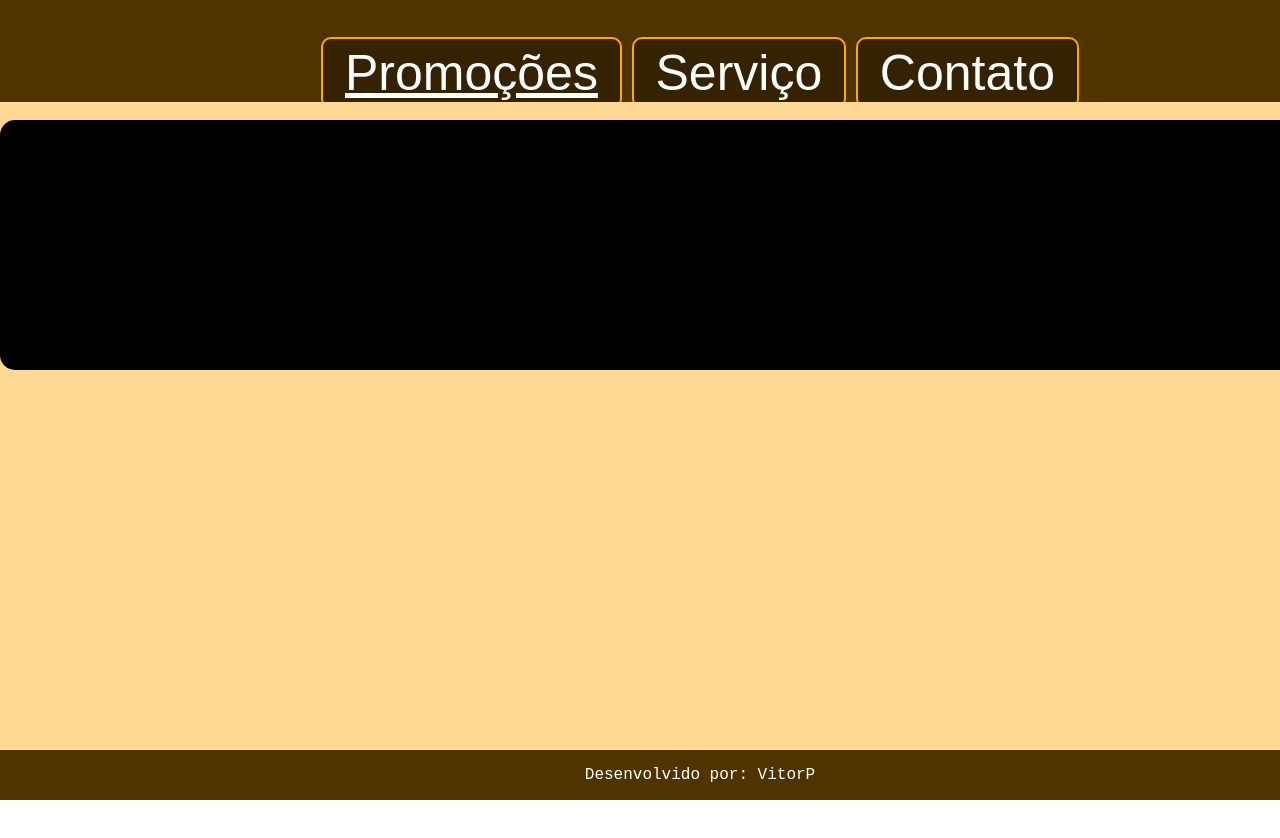
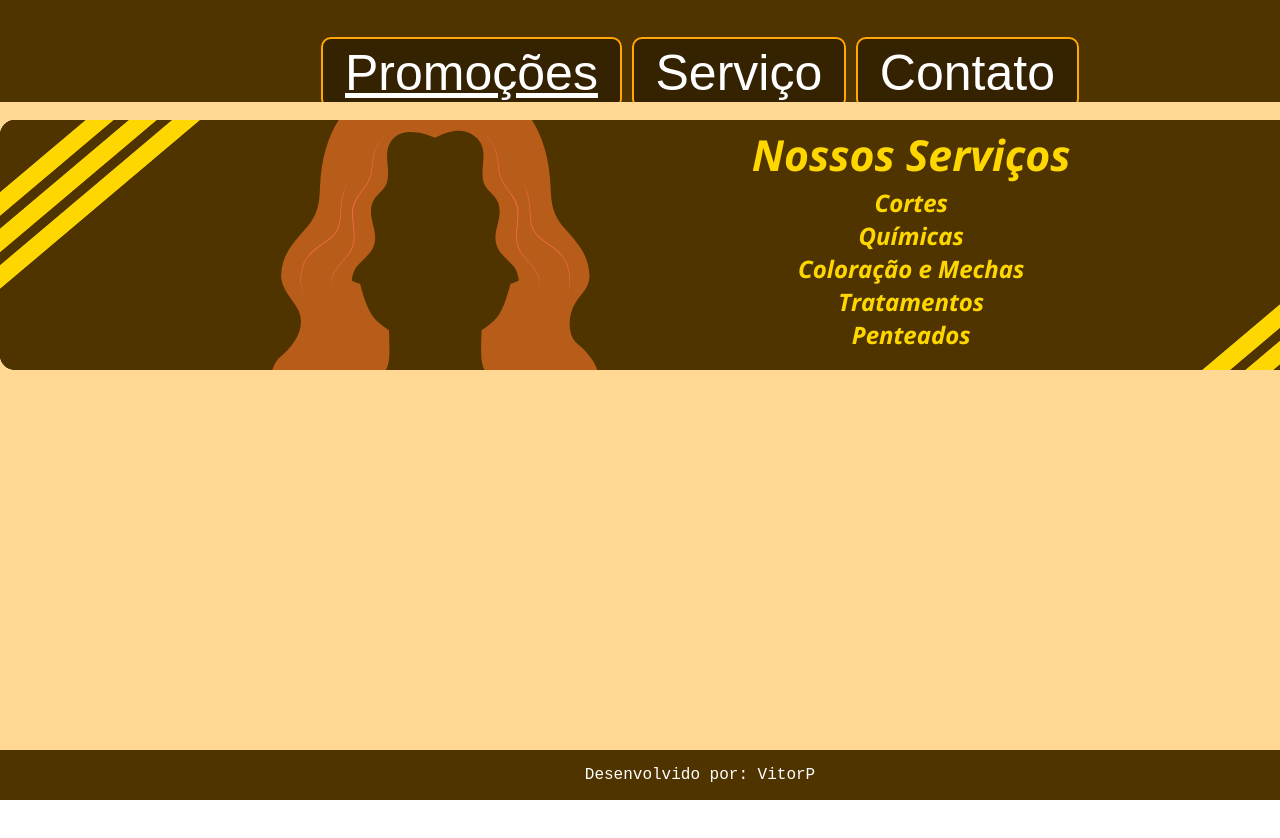
Before and after one commit to VitorPrates/projetoJane, a plain HTML site: page index.html in a window 1280 px wide. Shown: the top 838 px of the page. Drawn offline with Linux system fonts and the light colour scheme; a web font is replaced by a local one.

Commit message:
Carrossel de imagens do banner funcionando

```diff
--- a/estilos.scss
+++ b/estilos.scss
@@ -76,6 +76,13 @@ main
             height: 250px;
             background-color: black;
             border-radius: 15px;
+            display: flex;
+            overflow: hidden;
+            img
+            {
+                transition: 0.3s ease-in-out;
+                transform: translateX(0%);
+            }
         }
     }
 }
--- /dev/null
+++ b/funks.js
@@ -0,0 +1,16 @@
+const banner_imgs = document.querySelectorAll(".banner_img")
+let banner_atual = 0
+function mudar_banner()
+{
+    banner_atual += 1
+    if(banner_atual >= banner_imgs.length)
+    {
+        banner_atual = 0
+    }
+    console.log(banner_atual);
+
+    banner_imgs.forEach((banner) =>{
+        banner.style.transform = `translateX(-${100*banner_atual}%)`
+    })
+}
+setInterval(mudar_banner,3000)
--- a/index.html
+++ b/index.html
@@ -5,6 +5,7 @@
     <meta name="viewport" content="width=device-width, initial-scale=1.0">
     <title>Home Page</title>
     <link rel="stylesheet" href="estilos.css">
+    <script src="./funks.js" defer></script>
 </head>
 <body>
     <header>
@@ -17,6 +18,9 @@
     <main>
         <section class="carrossel">
             <div class="display-carrossel">
+                <img class="banner_img" src="./assets/imgscarrossel/1.png" alt="Banner 1">
+                <img class="banner_img" src="./assets/imgscarrossel/2.png" alt="Banner 2">
+                <img class="banner_img" src="./assets/imgscarrossel/3.png" alt="Banner 3">
             </div>
         </section>
         <section class="content">
```
Also changed, not shown: assets/imgscarrossel/1.png (added), assets/imgscarrossel/2.png (added), assets/imgscarrossel/3.png (added), assets/imgsclientes/1.png (added), assets/imgsclientes/2.png (added), assets/imgsclientes/3.png (added), estilos.css, 1 other file.
